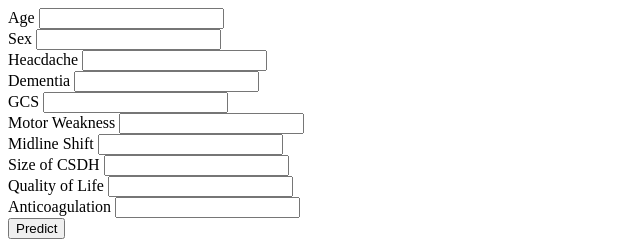
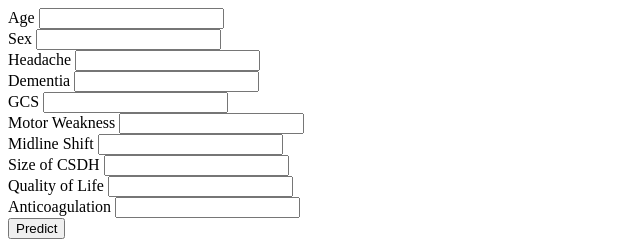
Before and after one commit to DrBisu/CSDH-ML-project, a plain HTML site: page index.html in a window 1280 px wide. Shown: the full height of the page, 0-640 px from the left. Drawn offline with Linux system fonts and the light colour scheme.

```diff
--- a/index.html
+++ b/index.html
@@ -17,7 +17,7 @@
 
     <br>
 
-    <label for = "Headache">Heacdache</label>
+    <label for = "Headache">Headache</label>
     <input id="Headache" type="number">
 
     <br>
```
